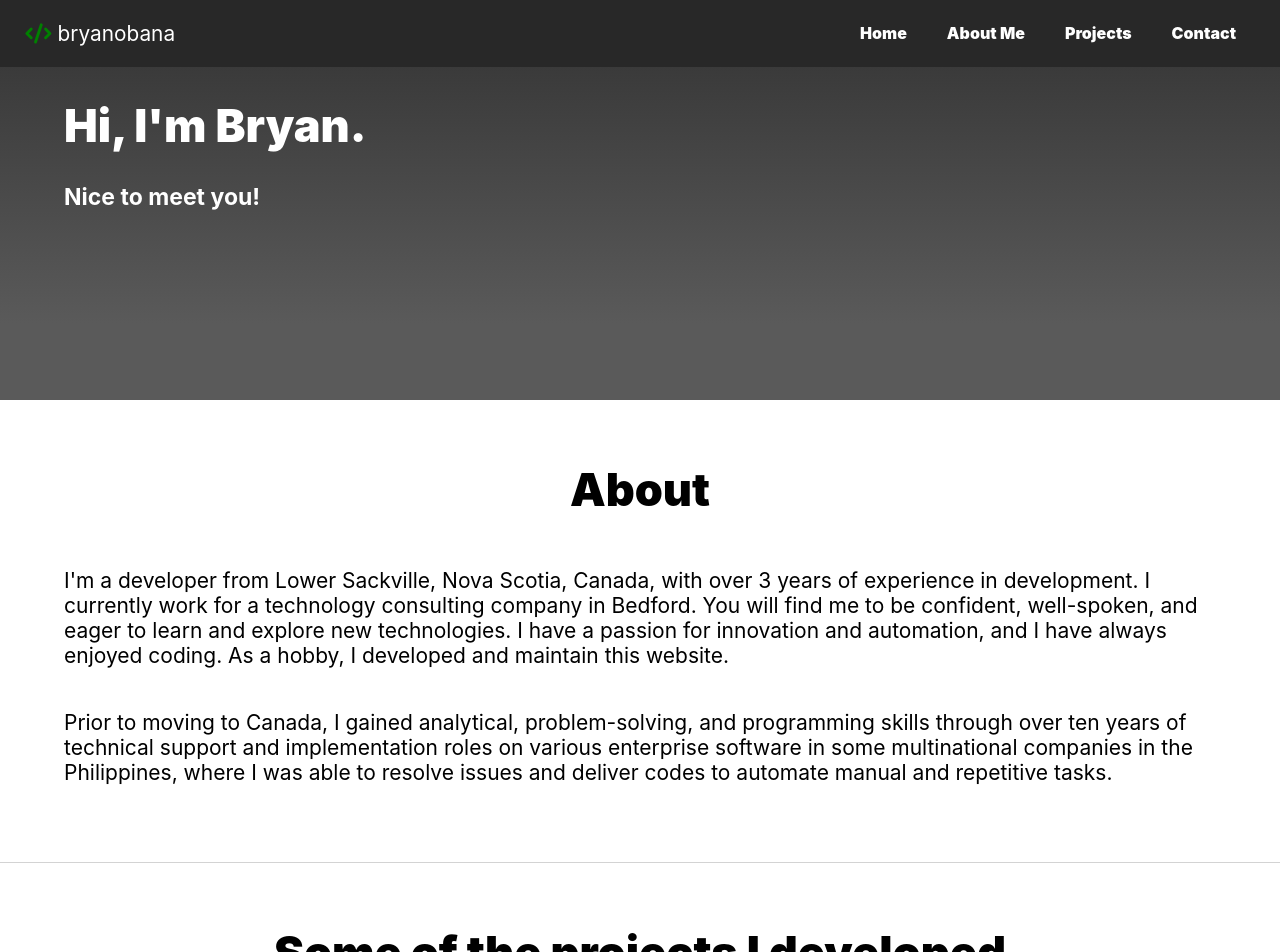
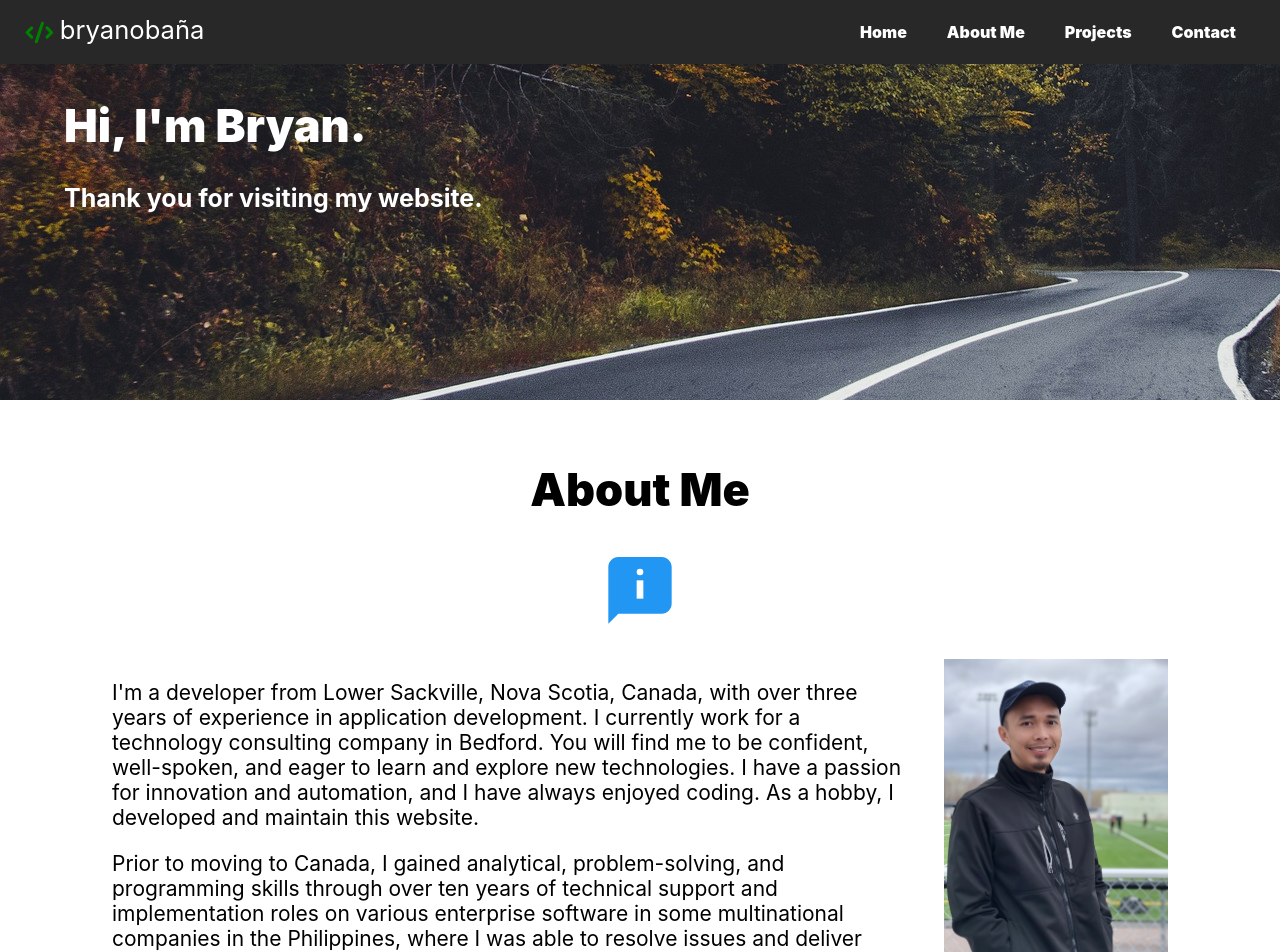
Before and after one commit to brobana/my-portfolio-app, a React (Create React App) app: page / in a window 1280 px wide. Shown: the top 952 px of the page. Built offline with nearby package versions, Linux system fonts and the light colour scheme; the HTML template or start-up script is replaced by a standard one.

Commit message:
various updates
Changes:
- Updated HTML title
- Layout and size adjustments
- Made logo clickable
- Added About Me and Home images

```diff
--- a/public/index.html
+++ b/public/index.html
@@ -24,7 +24,7 @@
       work correctly both with client-side routing and a non-root public URL.
       Learn how to configure a non-root public URL by running `npm run build`.
     -->
-    <title>React App</title>
+    <title>Bryan's Portfolio</title>
   </head>
   <body>
     <noscript>You need to enable JavaScript to run this app.</noscript>
--- a/src/components/Layout/Layout.module.css
+++ b/src/components/Layout/Layout.module.css
@@ -19,6 +19,7 @@ header {
   z-index: 99;
   padding-left: 1.5rem;
   padding-right: 1.5rem;
+  height: 64px;
 }
 
 .header-logo {
--- a/src/components/Logo/Logo.jsx
+++ b/src/components/Logo/Logo.jsx
@@ -4,8 +4,15 @@ import classes from './Logo.module.css';
 const Logo = () => {
   return (
     <div className={classes.logo}>
-      <HiCode color="green" size="1.8em" style={{ paddingRight: '0.3em' }} />
-      <p>bryanobana</p>
+      <a
+        href="/#home"
+        target="_self"
+        rel="noreferrer"
+        style={{ fontWeight: '400' }}
+      >
+        <HiCode color="green" size="1.2em" style={{ paddingRight: '0.2em', paddingTop: '0.2em' }} />
+        bryanobaña
+      </a>
     </div>
   );
 };
--- a/src/components/Logo/Logo.module.css
+++ b/src/components/Logo/Logo.module.css
@@ -5,6 +5,12 @@
   justify-content: flex-start;
 }
 
-.logo p {
-  font-size: 1.3em;
+.logo a {
+  display: flex;
+  flex-flow: row wrap;
+  align-items: center;
+  text-decoration: none;
+  color: white;
+  font-size: 1.6em;
+  padding-bottom: 0.2em;
 }
--- a/src/components/Sections/About.jsx
+++ b/src/components/Sections/About.jsx
@@ -1,15 +1,24 @@
+import { FcAbout } from 'react-icons/fc';
+import myPicture from '../../img/me.jpg';
+
 import classes from './About.module.css';
 
 const aboutMe = [
-  "I'm a developer from Lower Sackville, Nova Scotia, Canada, with over 3 years of experience in development. I currently work for a technology consulting company in Bedford. You will find me to be confident, well-spoken, and eager to learn and explore new technologies. I have a passion for innovation and automation, and I have always enjoyed coding. As a hobby, I developed and maintain this website.",
+  "I'm a developer from Lower Sackville, Nova Scotia, Canada, with over three years of experience in application development. I currently work for a technology consulting company in Bedford. You will find me to be confident, well-spoken, and eager to learn and explore new technologies. I have a passion for innovation and automation, and I have always enjoyed coding. As a hobby, I developed and maintain this website.",
   'Prior to moving to Canada, I gained analytical, problem-solving, and programming skills through over ten years of technical support and implementation roles on various enterprise software in some multinational companies in the Philippines, where I was able to resolve issues and deliver codes to automate manual and repetitive tasks.',
 ];
 const About = () => {
   return (
     <div id="about" className={classes.about}>
-      <h1>About</h1>
-      <p>{aboutMe[0]}</p>
-      <p>{aboutMe[1]}</p>
+      <h1>About Me</h1>
+      <FcAbout size="5em" style={{ paddingBottom: '2em' }} />
+      <div className={classes.container}>
+        <img src={myPicture} alt="It's me. Bryan." style={{ width: '14em' }} />
+        <div className={classes.text}>
+          <p>{aboutMe[0]}</p>
+          <p>{aboutMe[1]}</p>
+        </div>
+      </div>
     </div>
   );
 };
--- a/src/components/Sections/About.module.css
+++ b/src/components/Sections/About.module.css
@@ -3,5 +3,22 @@
   flex-flow: column nowrap;
   justify-content: center;
   align-items: center;
-  padding: 2rem 4rem 3.5rem;
+  padding: 2rem 6rem 4rem;
 }
+
+.container {
+  display: flex;
+  flex-flow: row-reverse wrap;
+  justify-content: space-between;
+  align-items: flex-start;
+}
+
+.container img {
+  flex: 1 1 0;
+  padding: 0 1rem 0;
+}
+
+.container .text {
+  flex: 4 1 0;
+  padding: 0 1rem 0;
+}
--- a/src/components/Sections/Contact.jsx
+++ b/src/components/Sections/Contact.jsx
@@ -12,12 +12,14 @@ const Contact = () => {
       <FaLinkedin
         color="white"
         size="3em"
-        onClick={onClickHandler('https://linkedin.com')}
+        onClick={onClickHandler(
+          'https://linkedin.com/in/bryan-obana-94638a265'
+        )}
       />
       <FaGithubSquare
         color="white"
         size="3em"
-        onClick={onClickHandler('https://github.com')}
+        onClick={onClickHandler('https://github.com/brobana')}
       />
     </div>
   );
--- a/src/components/Sections/Home.jsx
+++ b/src/components/Sections/Home.jsx
@@ -1,11 +1,19 @@
 import classes from './Home.module.css';
+import background from '../../img/road.jpg';
 
 const Home = () => {
   return (
-    <div id="home" className={classes.home}>
+    <div
+      id="home"
+      className={classes.home}
+      style={{
+        backgroundImage: `url(${background})`,
+        backgroundPosition: '0% 90%',
+      }}
+    >
       <div className={classes.greeting}>
         <h1>Hi, I'm Bryan.</h1>
-        <h2>Nice to meet you!</h2>
+        <h2>Thank you for visiting my website.</h2>
       </div>
     </div>
   );
--- a/src/components/Sections/Home.module.css
+++ b/src/components/Sections/Home.module.css
@@ -1,9 +1,9 @@
 .home {
-  background: rgb(50, 50, 50);
+  background: rgb(0, 51, 0);
   background: linear-gradient(
     180deg,
-    rgba(50, 50, 50, 1) 0%,
-    rgba(90, 90, 90, 1) 81%
+    rgba(0, 51, 0, 1) 0%,
+    rgba(0, 70, 0, 1) 81%
   );
   height: 50vh;
   position: relative;
--- a/src/index.css
+++ b/src/index.css
@@ -18,7 +18,7 @@ h1 {
 
 h2 {
   font-weight: 700;
-  font-size: 23px;
+  font-size: 25px;
 }
 
 p {
```
Also changed, not shown: src/img/me.jpg (added), src/img/road.jpg (added).
